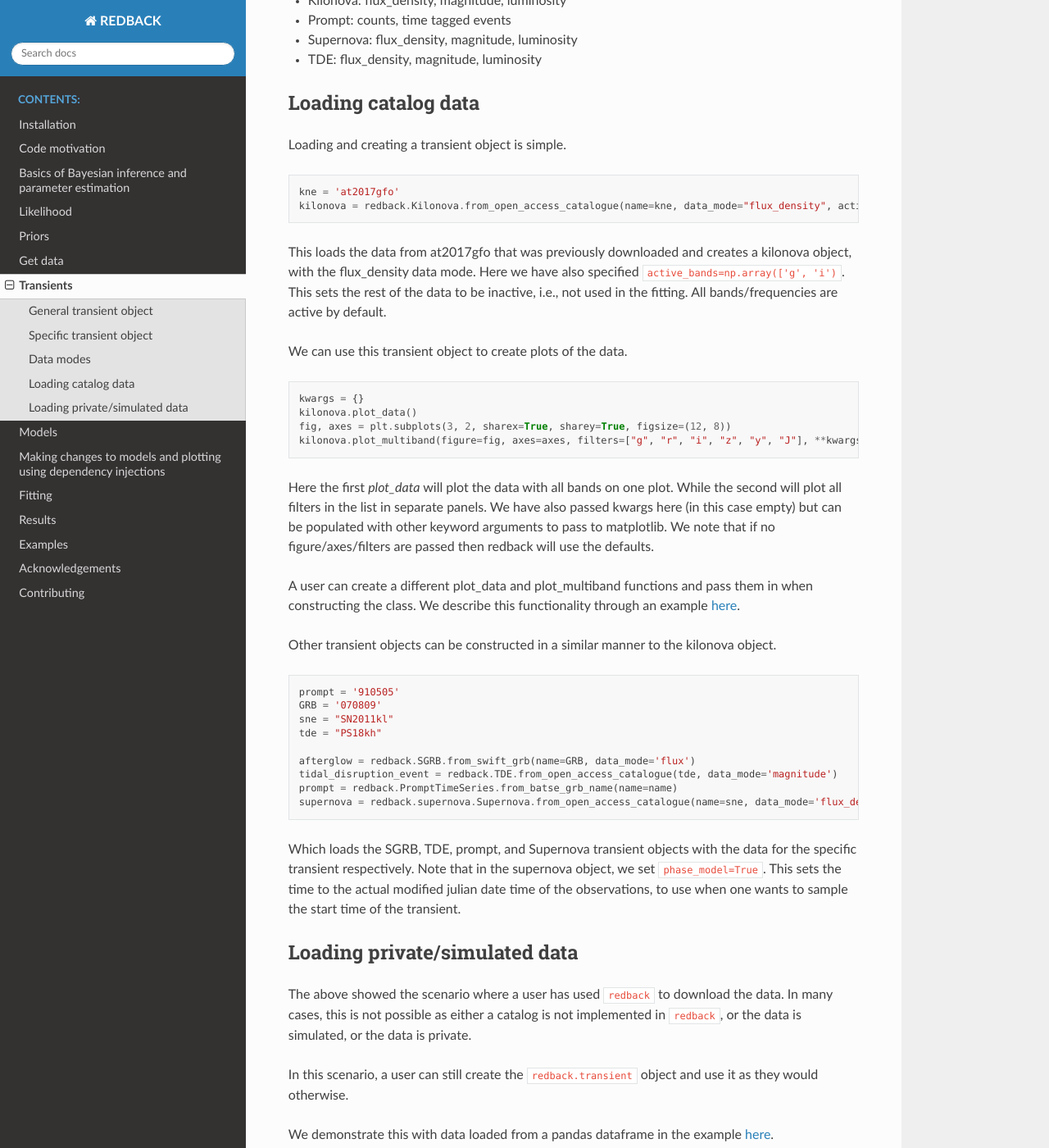
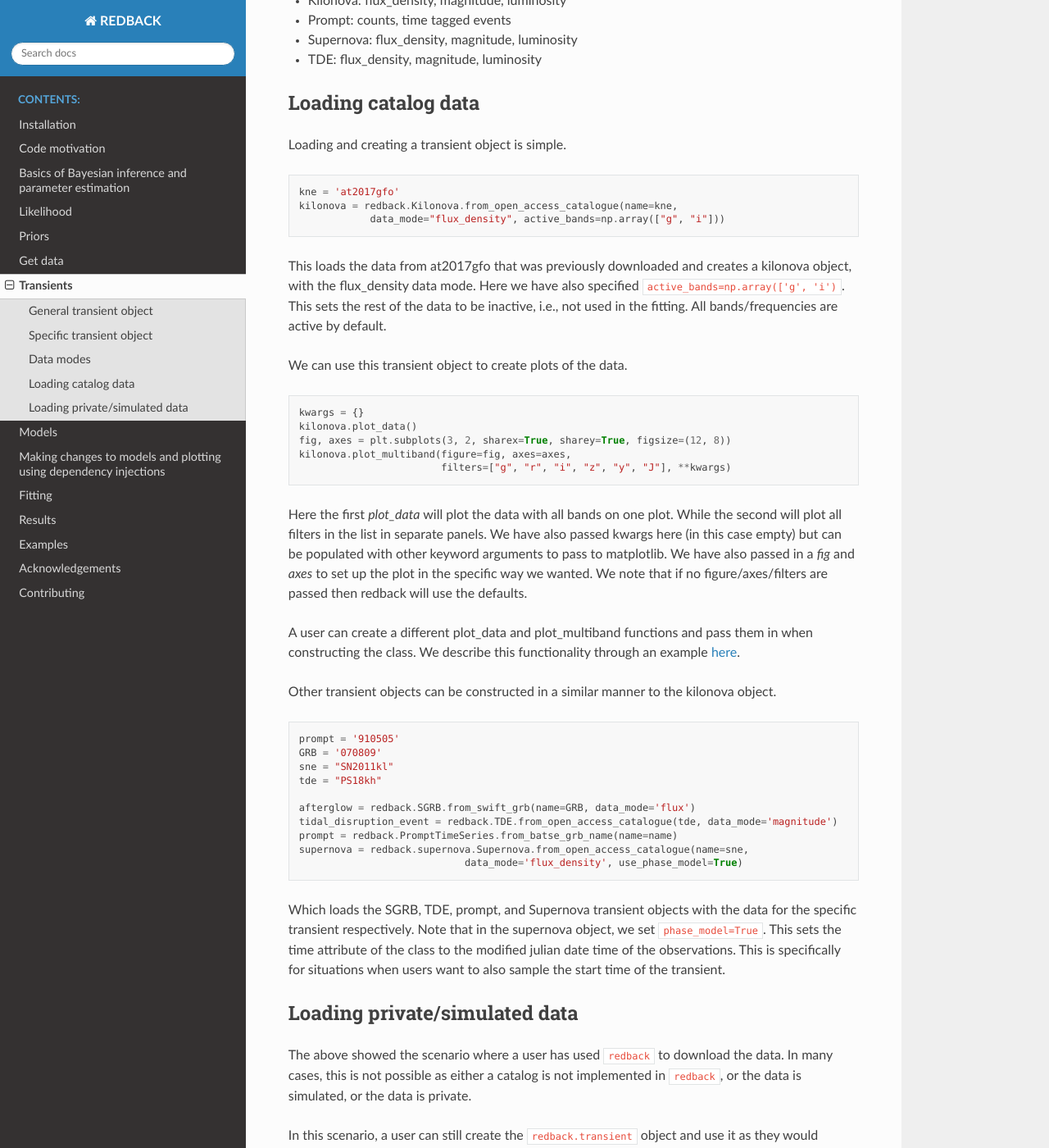
Before and after one commit to nikhil-sarin/redback, a Sphinx documentation site: the page built from docs/transients.txt, in a window 1280 px wide and 1400 px high, scrolled down 1133 px. Shown: the whole window at 82% size. Built offline with Sphinx 7.4.7 and the Read the Docs theme 2.0.0, drawn with Linux system fonts in a browser that asks for light colours; some of the changed text lies outside the part shown.

Commit message:
Updated transient docs

```diff
--- a/docs/transients.txt
+++ b/docs/transients.txt
@@ -2,7 +2,7 @@
 Transients
 ============
 
-A transient in :code:`redback` is implemented as a :code:`redback.transient` object. This class implements the required functionality for fitting all other analysis.
+A transient in :code:`redback` is implemented as a :code:`redback.transient` object. This class implements the required functionality for fitting and all other analysis.
 It also provides a homogenous way to plot the data, or do any processing such as converting integrated flux to luminosity.
 
 General transient object
@@ -20,7 +20,7 @@
 
 - Afterglow: afterglow of a gamma-ray burst
 
-    - SGRB/LGRB:  short and long gamma-ray bursts.
+    - SGRB/LGRB:  short and long gamma-ray bursts
 - Kilonova: For kilonovae
 - Prompt: For prompt gamma-ray bursts
 - Supernova: For supernovae of different varieties
@@ -53,7 +53,8 @@
 .. code:: python
 
     kne = 'at2017gfo'
-    kilonova = redback.Kilonova.from_open_access_catalogue(name=kne, data_mode="flux_density", active_bands=np.array(["g", "i"]))
+    kilonova = redback.Kilonova.from_open_access_catalogue(name=kne,
+                data_mode="flux_density", active_bands=np.array(["g", "i"]))
 
 This loads the data from at2017gfo that was previously downloaded and creates a kilonova object, with the flux_density data mode.
 Here we have also specified :code:`active_bands=np.array(['g', 'i')`. This sets the rest of the data to be inactive, i.e., not used in the fitting.
@@ -66,10 +67,13 @@
     kwargs = {}
     kilonova.plot_data()
     fig, axes = plt.subplots(3, 2, sharex=True, sharey=True, figsize=(12, 8))
-    kilonova.plot_multiband(figure=fig, axes=axes, filters=["g", "r", "i", "z", "y", "J"], **kwargs)
+    kilonova.plot_multiband(figure=fig, axes=axes,
+                            filters=["g", "r", "i", "z", "y", "J"], **kwargs)
 
 Here the first `plot_data` will plot the data with all bands on one plot. While the second will plot all filters in the list in separate panels.
-We have also passed kwargs here (in this case empty) but can be populated with other keyword arguments to pass to matplotlib. We note that if no figure/axes/filters
+We have also passed kwargs here (in this case empty) but can be populated with other keyword arguments to pass to matplotlib.
+We have also passed in a `fig` and `axes` to set up the plot in the specific way we wanted.
+We note that if no figure/axes/filters
 are passed then redback will use the defaults.
 
 A user can create a different plot_data and plot_multiband functions and pass them in when constructing the class.
@@ -87,11 +91,13 @@
     afterglow = redback.SGRB.from_swift_grb(name=GRB, data_mode='flux')
     tidal_disruption_event = redback.TDE.from_open_access_catalogue(tde, data_mode='magnitude')
     prompt = redback.PromptTimeSeries.from_batse_grb_name(name=name)
-    supernova = redback.supernova.Supernova.from_open_access_catalogue(name=sne, data_mode='flux_density', use_phase_model=True)
+    supernova = redback.supernova.Supernova.from_open_access_catalogue(name=sne,
+                                data_mode='flux_density', use_phase_model=True)
 
 Which loads the SGRB, TDE, prompt, and Supernova transient objects with the data for the specific transient respectively.
 Note that in the supernova object, we set :code:`phase_model=True`.
-This sets the time to the actual modified julian date time of the observations, to use when one wants to sample the start time of the transient.
+This sets the time attribute of the class to the modified julian date time of the observations.
+This is specifically for situations when users want to also sample the start time of the transient.
 
 Loading private/simulated data
 -------------------------
@@ -120,7 +126,8 @@
     flux_density_err = data['flux_density_err'].values
 
     name = '220501'
-    afterglow = redback.afterglow(name=name, time=time_days, flux=flux_density, flux_density_err=flux_density_err, frequency=frequency)
+    afterglow = redback.afterglow(name=name, time=time_days, flux=flux_density,
+                                    flux_density_err=flux_density_err, frequency=frequency)
 
 We can again plot the data and multiband data
 
```
Also changed, not shown: other parts of docs/transients.txt (+1 -1 lines).
